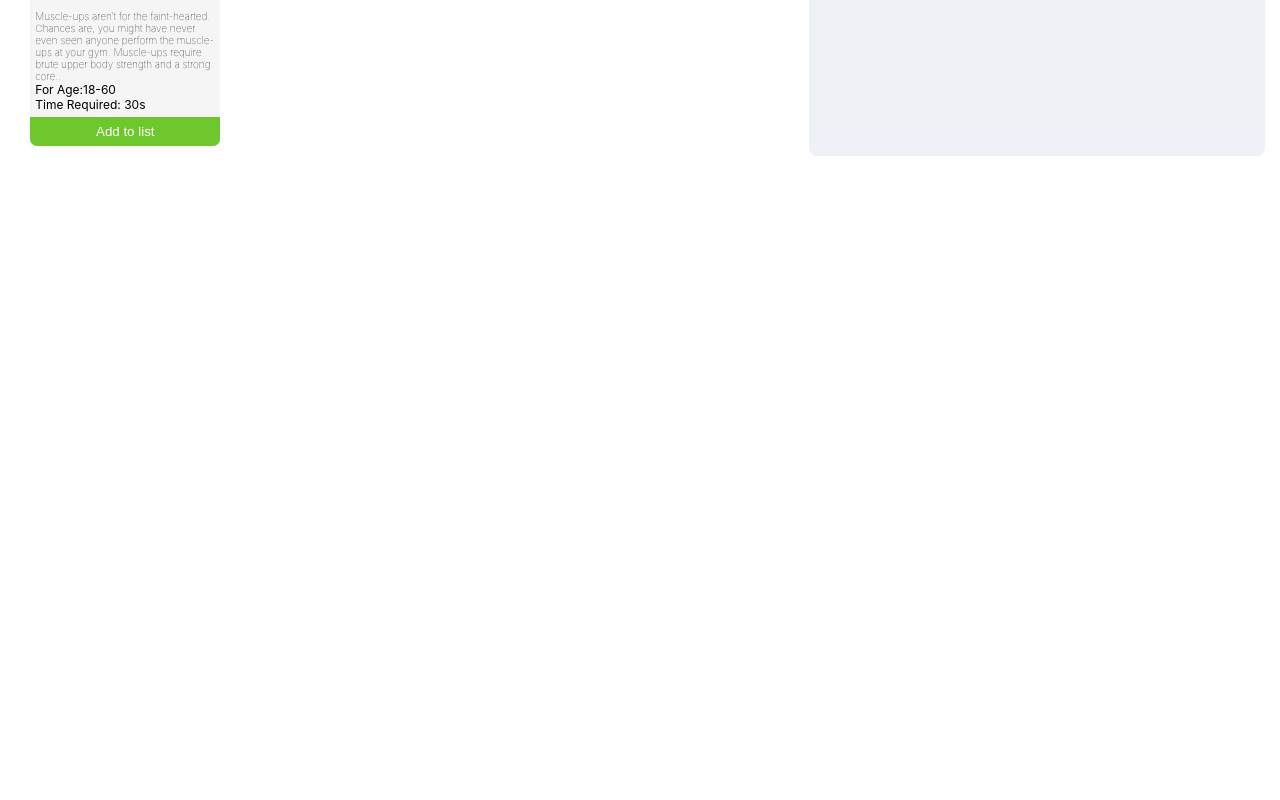
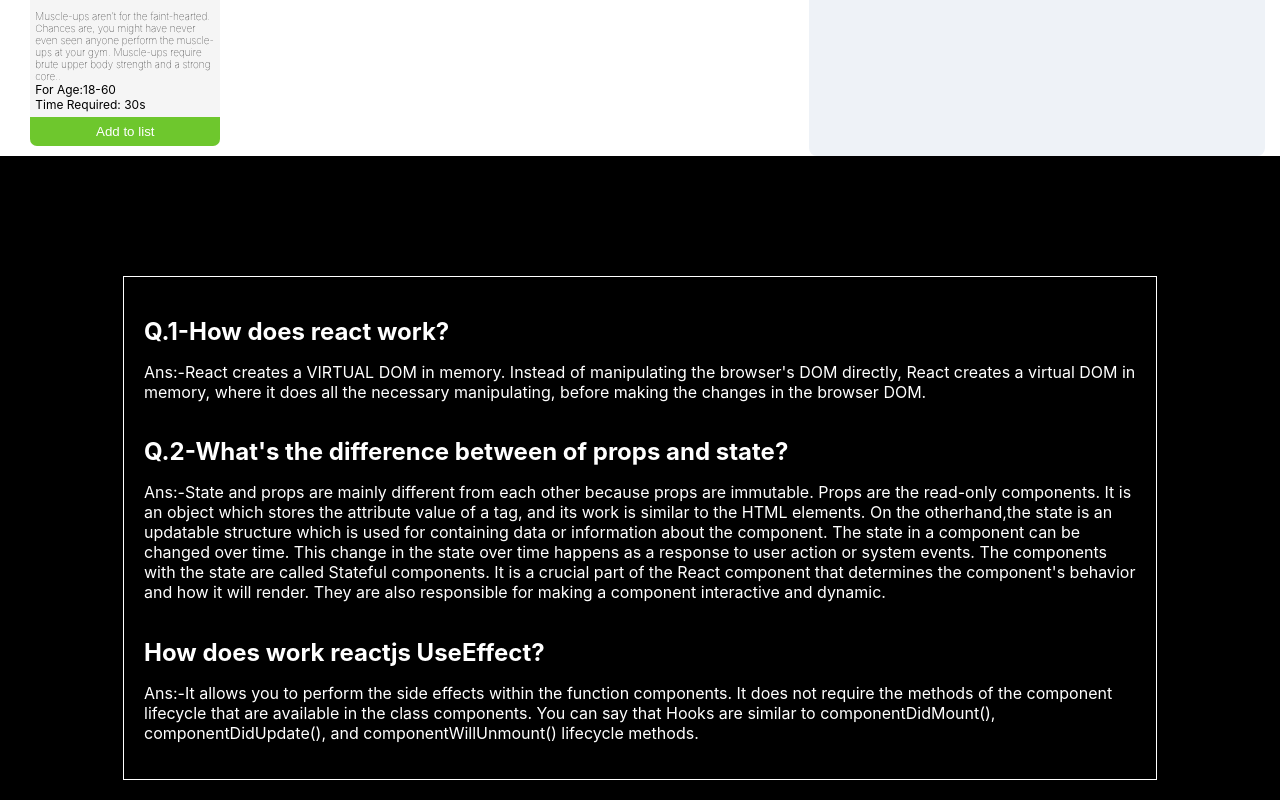
Before and after one commit to masumrana44/assignment-8, a React (Create React App) app: page / in a window 1280 px wide. Shown: the part 1793-2593 px from the top of the page. Before the commit the page ends 1949 px from the top, so only its background shows below. Built offline with nearby package versions, Linux system fonts and the light colour scheme.

Commit message:
all done

```diff
--- a/package.json
+++ b/package.json
@@ -9,6 +9,7 @@
     "react": "^18.2.0",
     "react-dom": "^18.2.0",
     "react-scripts": "5.0.1",
+    "react-toastify": "^9.1.1",
     "web-vitals": "^2.1.4"
   },
   "scripts": {
--- a/src/App.js
+++ b/src/App.js
@@ -2,13 +2,14 @@
 import './App.css';
 import GetData from './Components/GetData/GetData';
 import Header from './Components/Header/Header';
+import Question from './Components/Question/Question';
 
 function App() {
   return (
     <div className='App'>
         <Header/>
          <GetData/>
-
+         <Question></Question>
     </div>
   );
 }
--- a/src/Components/Activity/Activity.js
+++ b/src/Components/Activity/Activity.js
@@ -18,15 +18,14 @@ const Activity = (props) => {
 
     const addToLs=(id)=>{
         const element=document.getElementById(id);
-       const elementInnerText=element.innerText
-       localStorage.setItem('breakTime',JSON.stringify(elementInnerText))
+       const elementInnerText=element.innerText;      localStorage.setItem('breakTime',JSON.stringify(elementInnerText))
     };
 
     useEffect(()=>{
       let brekTime=localStorage.getItem('breakTime')
       const BreakTime=JSON.parse(brekTime)
        setBreak(BreakTime)
-    },[brek])
+    },[])
 
 
     return (
--- a/src/Components/Card/Card.js
+++ b/src/Components/Card/Card.js
@@ -20,7 +20,11 @@ const Card = (props) => {
                 <button onClick={()=>hundleFunction(time)}
                  className='add-btn' type="">Add to list</button>
             </div>
+
+
+
         </div>
+
     );
 };
 
--- a/src/Components/GetData/GetData.js
+++ b/src/Components/GetData/GetData.js
@@ -39,6 +39,7 @@ const GetData = () => {
              <div className='exercise-details'>
                <Activity times={times} ></Activity>
              </div>
+
         </div>
     );
 };
--- /dev/null
+++ b/src/Components/Question/Question.css
@@ -0,0 +1,18 @@
+.question-container{
+    background-color:black;
+    padding:20px;
+}
+.question-bank{
+    width: 80%;
+    margin:0 auto;
+    margin-top: 100px;
+ display: flex;
+  flex-direction: column;
+  border:1px double white;
+  padding:20px;
+  color: white;
+}
+
+.question-bank h2{
+    margin-bottom: 0px;
+}
--- /dev/null
+++ b/src/Components/Question/Question.js
@@ -0,0 +1,29 @@
+import React from 'react';
+import './Question.css'
+
+const Question = () => {
+    return (
+       <div className='question-container'>
+         <div className='question-bank'>
+            <h2>Q.1-How does react work?</h2>
+            <p>Ans:-React creates a VIRTUAL DOM in memory. Instead of manipulating the browser's DOM directly, React creates
+                a virtual DOM in memory, where it does all the necessary manipulating, before making the changes in the
+             browser DOM.</p>
+            <h2>Q.2-What's the difference between of props and state?</h2>
+            <p>Ans:-State and props are mainly different from each other because props are immutable. Props are the read-only
+            components. It is an object which stores the attribute value of a tag, and its work is similar to the HTML
+            elements.
+            On the otherhand,the state is an updatable structure which is used for containing data or information about the
+             component. The state in a component can be changed over time. This change in the state over time happens as a
+              response to user action or system events. The components with the state are called Stateful components. It is a
+               crucial part of the React component that determines the component's behavior and how it will render. They are
+                also responsible for making a component interactive and dynamic.
+              </p>
+              <h2>How does work reactjs UseEffect? </h2>
+              <p>Ans:-It allows you to perform the side effects within the function components. It does not require the methods of the component lifecycle that are available in the class components. You can say that Hooks are similar to componentDidMount(), componentDidUpdate(), and componentWillUnmount() lifecycle methods.</p>
+        </div>
+       </div>
+    );
+};
+
+export default Question;
```
Also changed, not shown: src/Components/Toast/Tost.js (added, +12 -0 lines), 1 other file (tests, documents, lock files or other folders).
